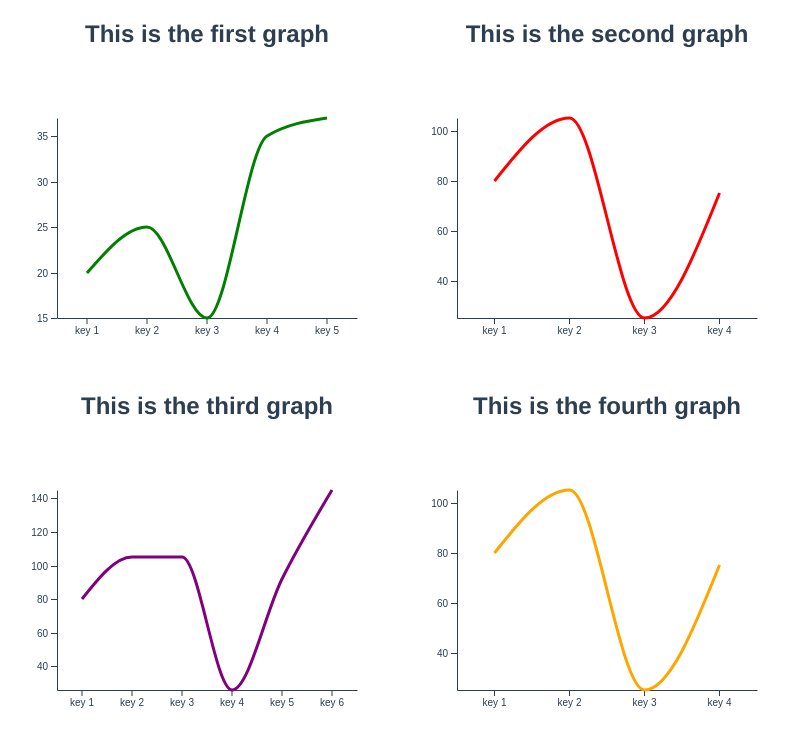
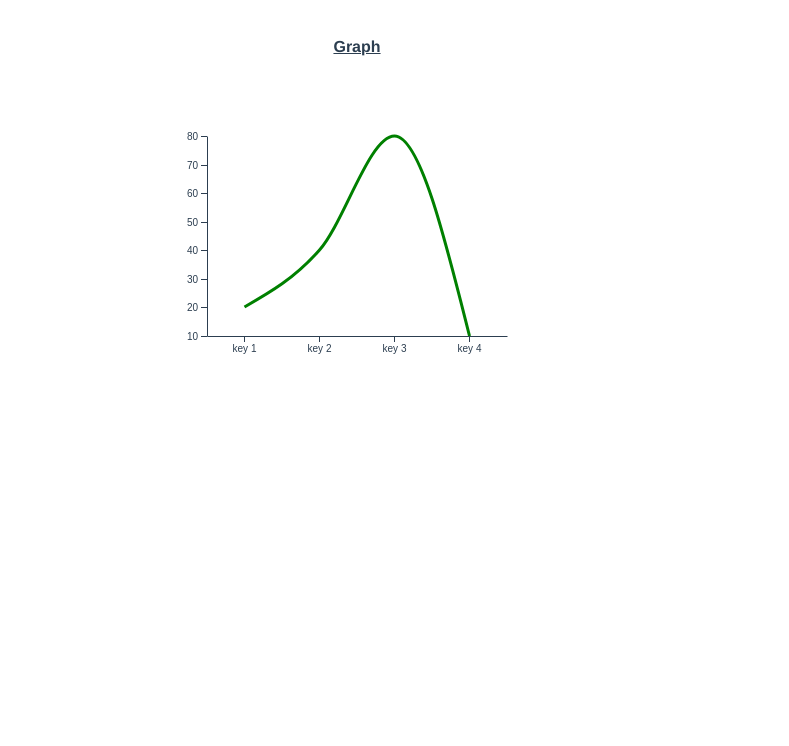
Before and after one commit to rguttersohn/vue-d3-project, a Vue app: page /graph/1 in a window 1280 px wide. Shown: the top 746 px of the page, without its empty margins (283-1072 px from the left). Built offline with nearby package versions, Linux system fonts and the light colour scheme.

Commit message:
brought in vue router

```diff
--- a/package.json
+++ b/package.json
@@ -10,11 +10,13 @@
   "dependencies": {
     "core-js": "^3.6.5",
     "d3": "^5.16.0",
-    "vue": "^2.6.11"
+    "vue": "^2.6.11",
+    "vue-router": "^3.4.2"
   },
   "devDependencies": {
     "@vue/cli-plugin-babel": "~4.5.0",
     "@vue/cli-plugin-eslint": "~4.5.0",
+    "@vue/cli-plugin-router": "^4.5.3",
     "@vue/cli-service": "~4.5.0",
     "@vue/eslint-config-prettier": "^6.0.0",
     "babel-eslint": "^10.1.0",
--- a/src/App.vue
+++ b/src/App.vue
@@ -1,25 +1,10 @@
 <template>
   <div id="app">
-    <div class="flex-container">
-      <div>
-        <h2>This is the first graph</h2>
-        <Graph :colors="colors[0]" :idArray="idArray[0]" :data="dataOne" />
-      </div>
-      <div>
-        <h2>This is the second graph</h2>
-        <Graph :colors="colors[1]" :idArray="idArray[1]" :data="dataTwo" />
-      </div>
+    <div id="nav">
+      <router-link :to="{name:'graph'}">Graph</router-link>
     </div>
-    <div class="flex-container">
-      <div>
-        <h2>This is the third graph</h2>
-        <Graph :colors="colors[2]" :idArray="idArray[2]" :data="dataThree" />
-      </div>
-      <div>
-        <h2>This is the fourth graph</h2>
-        <Graph  :colors="colors[3]" :idArray="idArray[3]" :data="dataTwo" />
-      </div>
-    </div>
+    <router-view />
+    <Graph :data="data" />
   </div>
 </template>
 
@@ -29,31 +14,13 @@ export default {
   components: {
     Graph
   },
-  name: "App",
   data() {
     return {
-      idArray: ["graphOne", "graphTwo", "graphThree", "graphFour"],
-      colors:["green","red","purple","orange"],
-      dataOne: [
+      data: [
         { key: "key 1", value: 20 },
-        { key: "key 2", value: 25 },
-        { key: "key 3", value: 15 },
-        { key: "key 4", value: 35 },
-        { key: "key 5", value: 37 }
-      ],
-      dataTwo: [
-        { key: "key 1", value: 80 },
-        { key: "key 2", value: 105 },
-        { key: "key 3", value: 25 },
-        { key: "key 4", value: 75 }
-      ],
-      dataThree: [
-        { key: "key 1", value: 80 },
-        { key: "key 2", value: 105 },
-        { key: "key 3", value: 105 },
-        { key: "key 4", value: 26 },
-        { key: "key 5", value: 92 },
-        { key: "key 6", value: 145 }
+        { key: "key 2", value: 40 },
+        { key: "key 3", value: 80 },
+        { key: "key 4", value: 10 }
       ]
     };
   }
@@ -61,21 +28,24 @@ export default {
 </script>
 
 <style>
-body{
-  margin:auto;
-  width:700px;
-}
 #app {
   font-family: Avenir, Helvetica, Arial, sans-serif;
   -webkit-font-smoothing: antialiased;
   -moz-osx-font-smoothing: grayscale;
   text-align: center;
   color: #2c3e50;
-  margin: auto;
 }
 
-.flex-container {
-  display: flex;
+#nav {
+  padding: 30px;
 }
 
+#nav a {
+  font-weight: bold;
+  color: #2c3e50;
+}
+
+#nav a.router-link-exact-active {
+  color: #42b983;
+}
 </style>
--- a/src/components/Graph.vue
+++ b/src/components/Graph.vue
@@ -1,23 +1,13 @@
 <template>
-  <div class="graph-wrapper" :id="idArray">
+  <div class="graph-wrapper">
     <svg />
-    <div class="legend-wrapper">
-      <template v-for="el in data">
-        <i :key="el.key"></i>
-        <span :key="el.key"></span>
-      </template>
-    </div>
   </div>
 </template>
 
 <script>
 import * as d3 from "d3";
 export default {
-  props: {
-    data: Array,
-    idArray: String,
-    colors: String
-  },
+  props: ["data"],
   mounted() {
     const width = 300,
       height = 200;
@@ -55,7 +45,7 @@ export default {
       .curve(d3.curveMonotoneX);
 
     const graph = d3
-      .select(`#${this.idArray} svg`)
+      .select(`.graph-wrapper svg`)
       .attr("width", width + margin.left + margin.right)
       .attr("height", height + margin.top + margin.bottom);
 
@@ -88,7 +78,7 @@ export default {
       .attr("d", line(this.data))
       .attr("transform", `translate(${margin.left}, ${margin.bottom})`)
       .attr("fill", "none")
-      .attr("stroke", this.colors)
+      .attr("stroke","green")
       .attr("stroke-width", "3px");
 
     // end of mounted
@@ -96,5 +86,4 @@ export default {
 };
 </script>
 
-<style scoped>
-</style>
+<style scoped></style>
--- a/src/main.js
+++ b/src/main.js
@@ -1,8 +1,10 @@
 import Vue from "vue";
 import App from "./App.vue";
+import router from "./router";
 
 Vue.config.productionTip = false;
 
 new Vue({
+  router,
   render: h => h(App)
 }).$mount("#app");
--- /dev/null
+++ b/src/router/index.js
@@ -0,0 +1,19 @@
+import Vue from "vue";
+import VueRouter from "vue-router";
+import Graph from '@/components/Graph.vue';
+
+Vue.use(VueRouter);
+
+const routes = [
+  {
+    path: "/graph",
+    name: "graph",
+    component: Graph
+  },
+];
+
+const router = new VueRouter({
+  routes
+});
+
+export default router;
```
Also changed, not shown: src/components/Button.vue (added, +15 -0 lines), .eslintrc.js, 1 other file (tests, documents, lock files or other folders).
